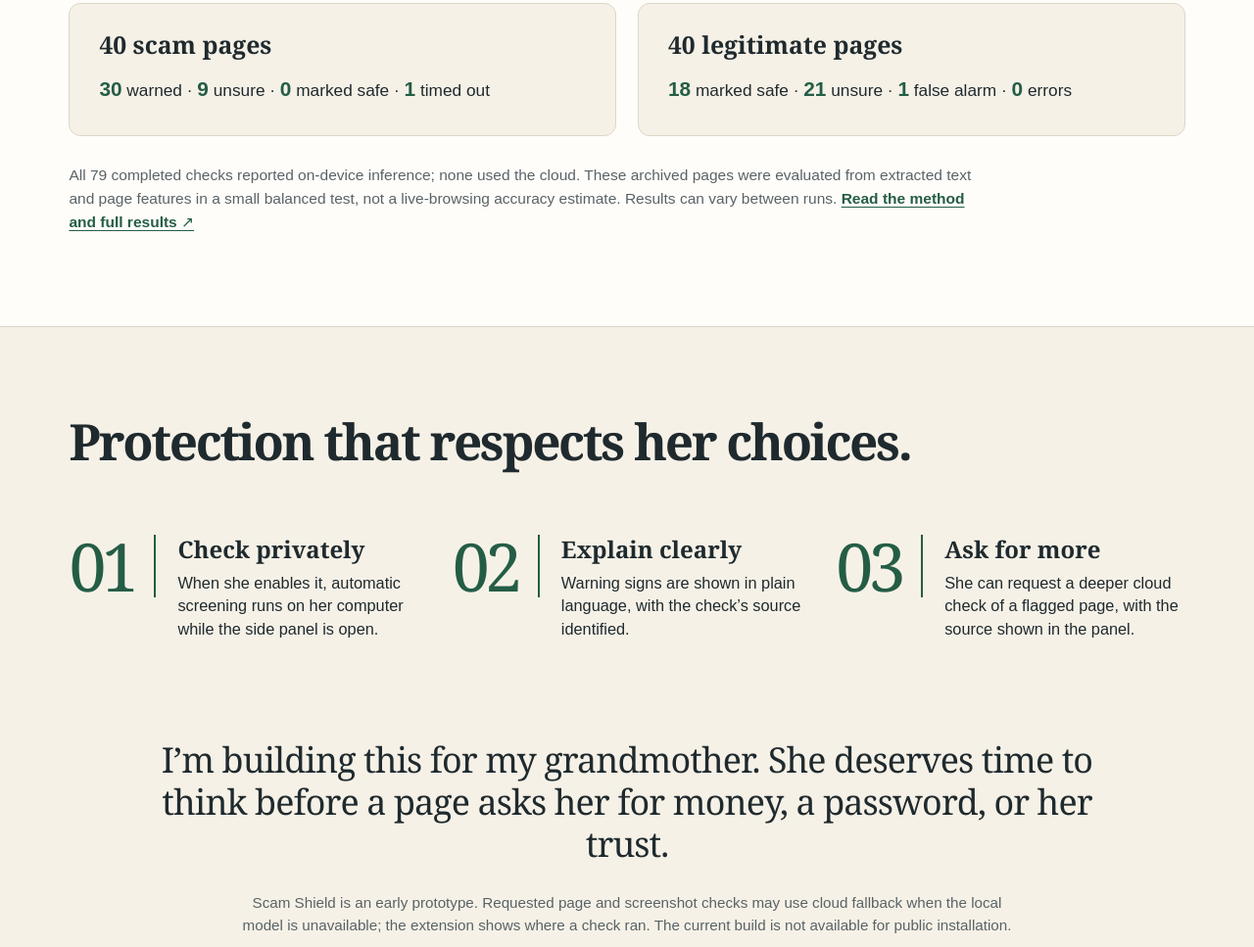
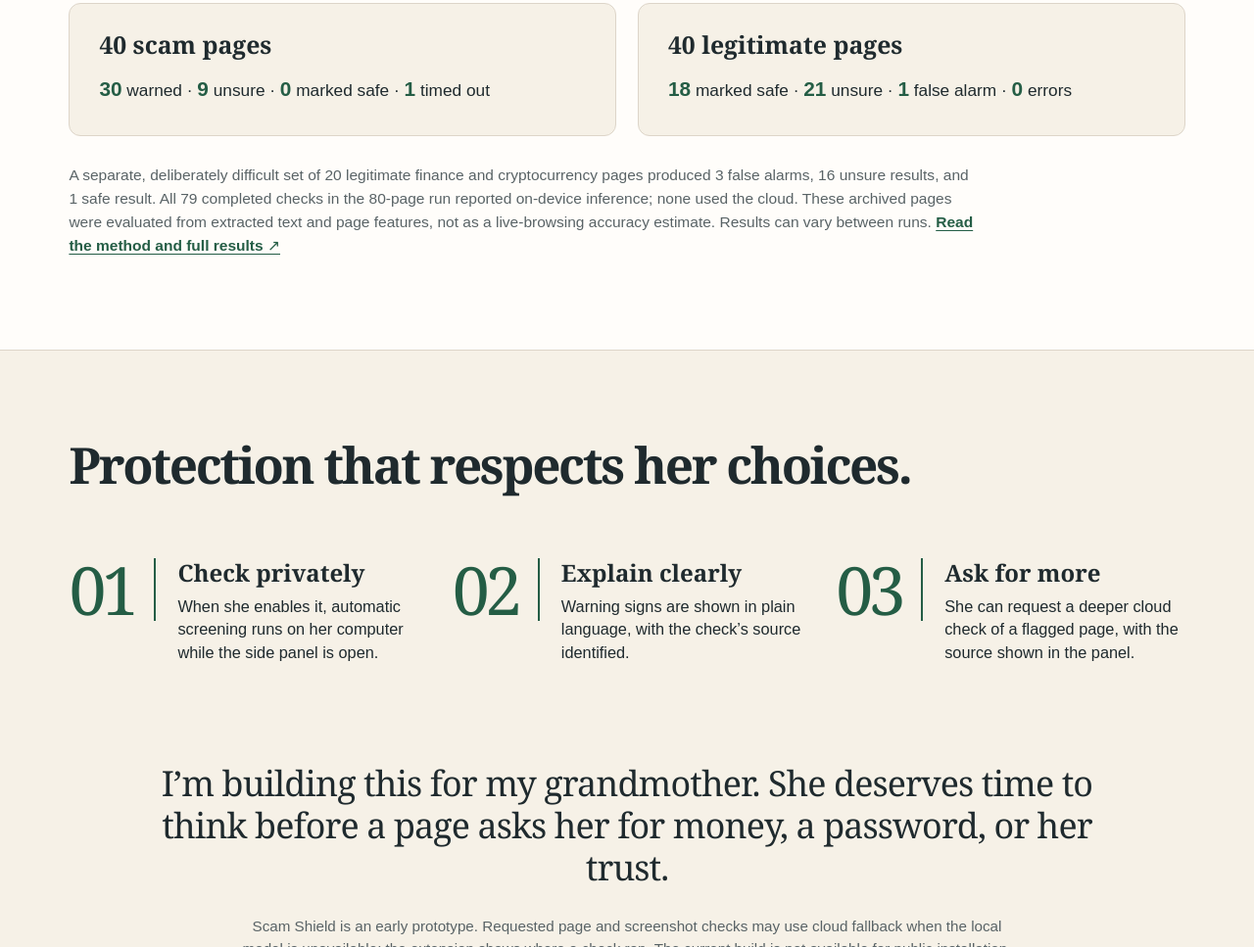
Before and after one commit to vdimarco/scam-shield, a website built with Vite: page web-demo/index.html in a window 1280 px wide. Shown: the part 4541-5508 px from the top of the page at 98% size. Built offline with nearby package versions, Linux system fonts and the light colour scheme; some packages are replaced by stand-ins of ours; no server answers.

Commit message:
Show difficult legitimate results on judge page

```diff
--- a/web-demo/index.html
+++ b/web-demo/index.html
@@ -165,7 +165,7 @@
               <p><strong>18</strong> marked safe · <strong>21</strong> unsure · <strong>1</strong> false alarm · <strong>0</strong> errors</p>
             </div>
           </div>
-          <p class="evidence-note">All 79 completed checks reported on-device inference; none used the cloud. These archived pages were evaluated from extracted text and page features in a small balanced test, not a live-browsing accuracy estimate. Results can vary between runs. <a href="https://github.com/vdimarco/scam-shield/blob/main/evaluation/real-world/README.md" target="_blank" rel="noopener noreferrer">Read the method and full results <span aria-hidden="true">↗</span></a></p>
+          <p class="evidence-note">A separate, deliberately difficult set of 20 legitimate finance and cryptocurrency pages produced 3 false alarms, 16 unsure results, and 1 safe result. All 79 completed checks in the 80-page run reported on-device inference; none used the cloud. These archived pages were evaluated from extracted text and page features, not as a live-browsing accuracy estimate. Results can vary between runs. <a href="https://github.com/vdimarco/scam-shield/blob/main/evaluation/real-world/README.md" target="_blank" rel="noopener noreferrer">Read the method and full results <span aria-hidden="true">↗</span></a></p>
         </div>
       </section>
 
```
